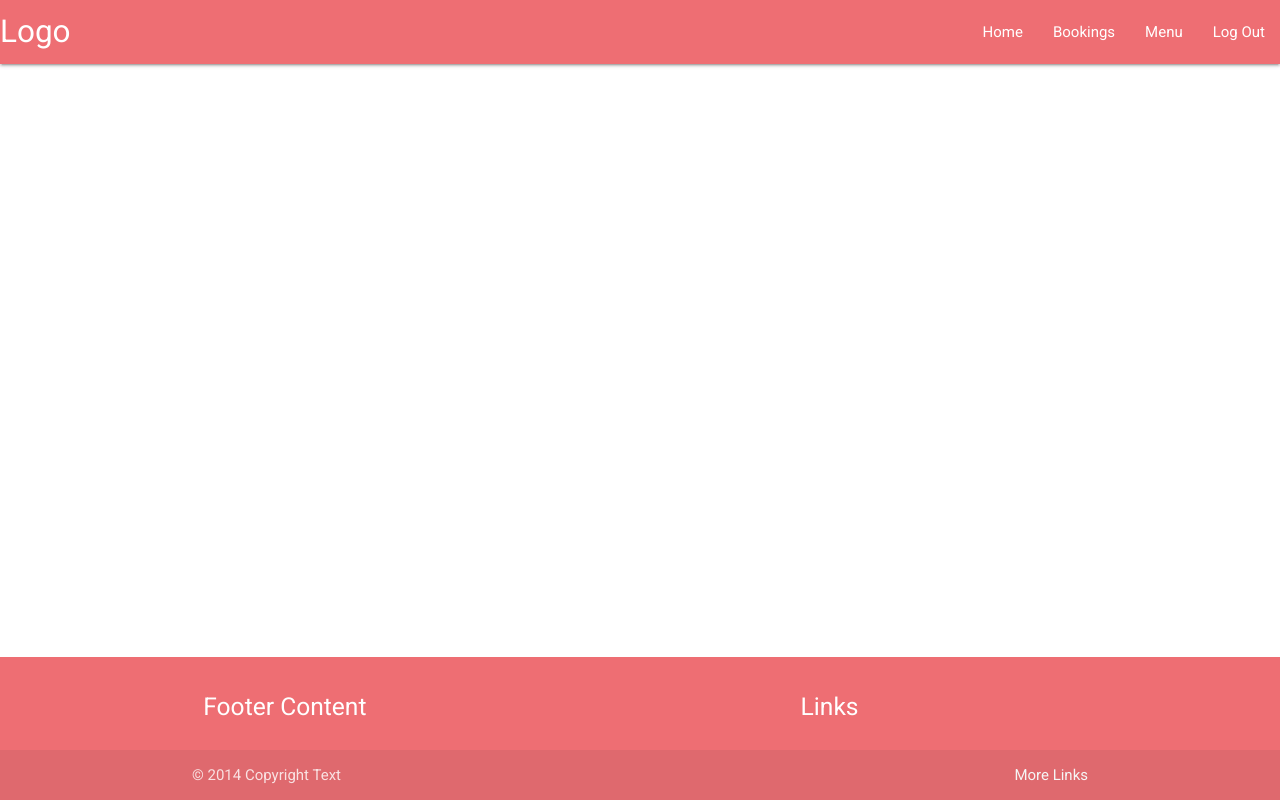
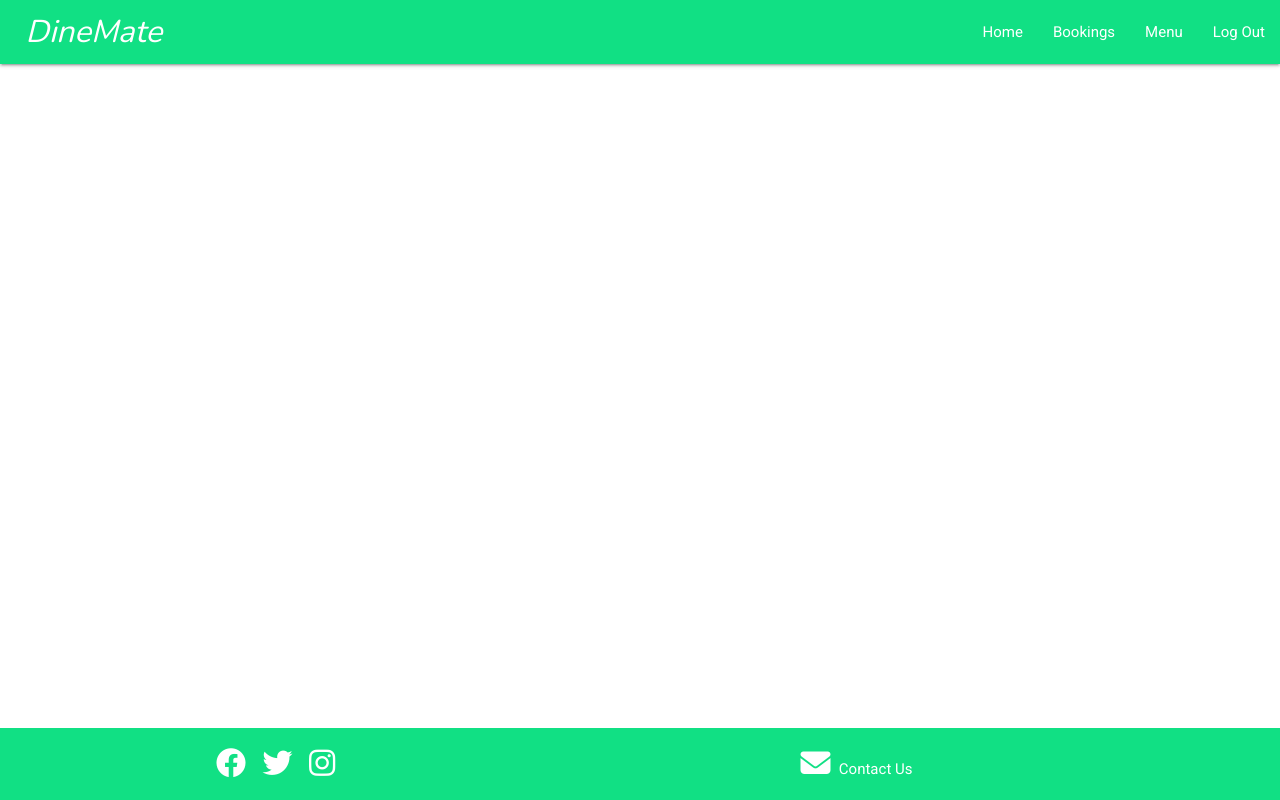
Before and after one commit to totes7/project-portfolio-4, a Django app: template templates/base.html in a window 1280 px wide. Run offline with Django 3.2, Linux system fonts and the light colour scheme; the template is opened without the code that fills it, so the values that code supplies are empty; some libraries are stand-ins or nearby versions.

Commit message:
Style footer with icons, update logo, create main color class

```diff
--- a/static/css/style.css
+++ b/static/css/style.css
@@ -12,3 +12,33 @@ main {
 
 
 /* Background colors */
+
+.bg-color-main {
+    background-color: #11e084;
+}
+
+
+/* Logo */
+
+nav .brand-logo {
+    font-family: 'Nunito', sans-serif;
+    font-style: italic;
+    padding: 0 0 0 2%;
+}
+
+
+/* Footer */
+
+footer a {
+    color: white;
+}
+
+.social i {
+    font-size: 200%;
+    padding-left: 3%;
+}
+
+.contact i {
+    font-size: 200%;
+    padding-right: 3%;
+}
--- a/templates/base.html
+++ b/templates/base.html
@@ -30,8 +30,8 @@
 
     <!-- Navigation -->
     <nav>
-        <div class="nav-wrapper">
-            <a href="#" class="brand-logo">Logo</a>
+        <div class="nav-wrapper bg-color-main">
+            <a href="#" class="brand-logo">DineMate</a>
             <a href="#" data-target="slide-out" class="sidenav-trigger"><i class="fas fa-bars"></i></a>
             <ul id="nav-mobile" class="right hide-on-med-and-down">
                 <li><a href="#">Home</a></li>
@@ -58,22 +58,18 @@
     </main>
 
     <!-- Footer -->
-    <footer class="page-footer">
+    <footer class="page-footer bg-color-main">
         <div class="container">
-        <div class="row">
-            <div class="col l6 s12">
-            <h5 class="white-text">Footer Content</h5>
+            <div class="row">
+                <div class="col l6 s12 social">
+                    <a href="#" target="_blank"><i class="fa-brands fa-facebook"></i></a>
+                    <a href="#" target="_blank"><i class="fa-brands fa-twitter"></i></a>
+                    <a href="#" target="_blank"><i class="fa-brands fa-instagram"></i></a>
+                </div>
+                <div class="col l4 offset-l2 s12 contact">
+                    <a href="#"><i class="fa-solid fa-envelope"></i>Contact Us</a>
+                </div>
             </div>
-            <div class="col l4 offset-l2 s12">
-            <h5 class="white-text">Links</h5>
-            </div>
-        </div>
-        </div>
-        <div class="footer-copyright">
-        <div class="container">
-        © 2014 Copyright Text
-        <a class="grey-text text-lighten-4 right" href="#!">More Links</a>
-        </div>
         </div>
     </footer>
 
```
